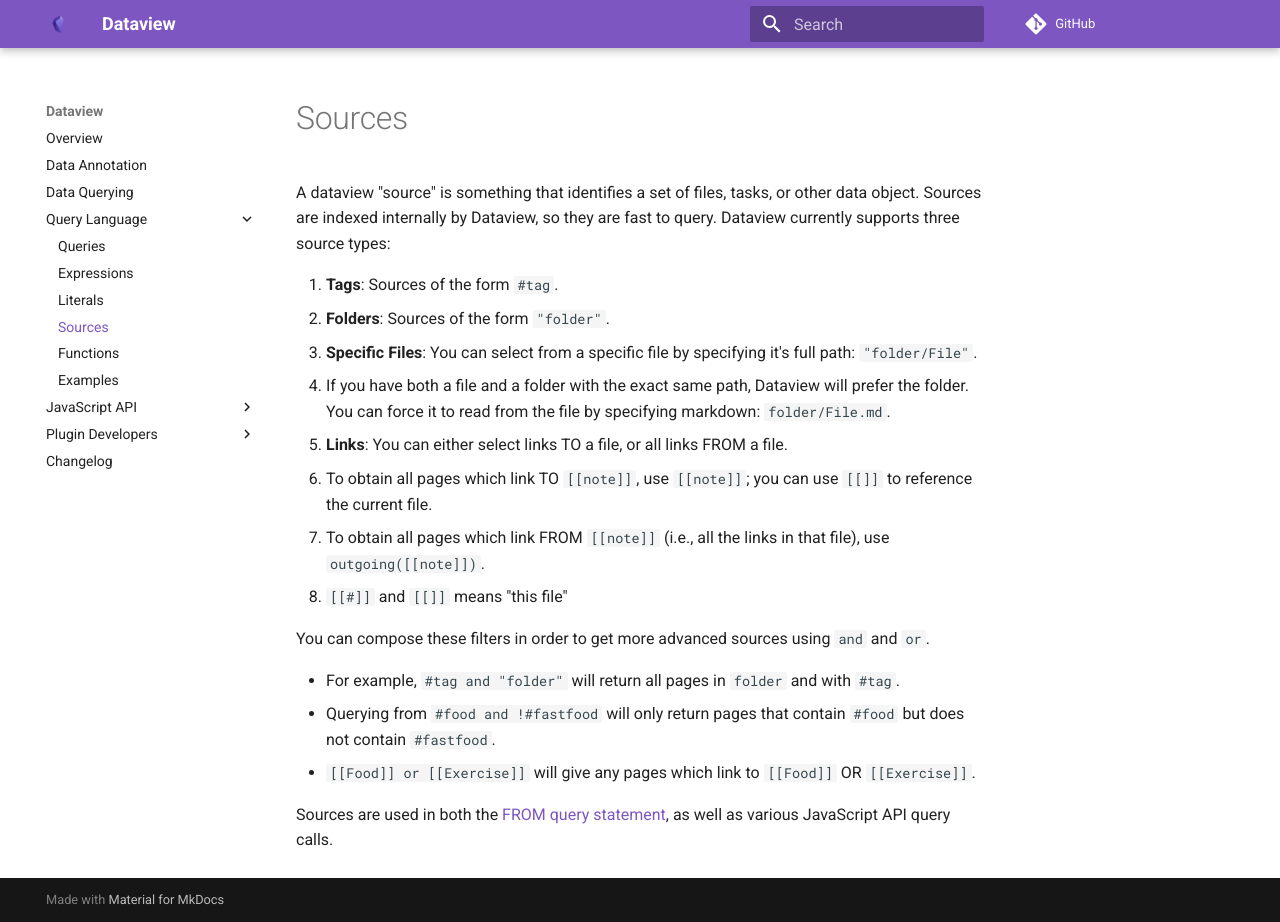
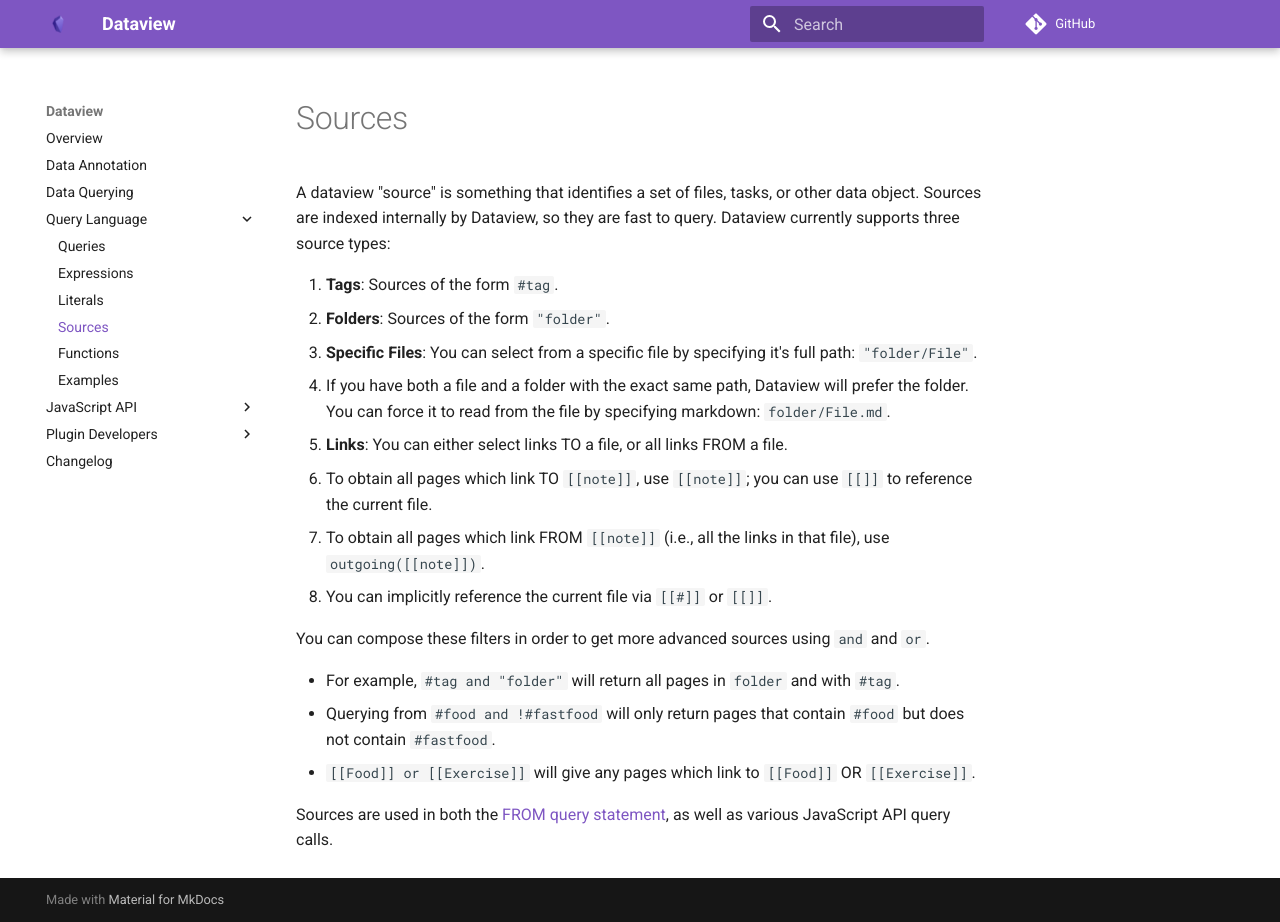
Before and after one commit to blacksmithgu/obsidian-dataview, an MkDocs documentation site: the page built from docs/docs/query/sources.md, in a window 1280 px wide and 922 px high. Built offline with MkDocs 1.6.1 and Material for MkDocs 9.7.7, drawn with Linux system fonts in a browser that asks for light colours; comment, search, counter and statistics services are not loaded.

Commit message:
Reword note on [[]] and [[#]]

```diff
--- a/docs/docs/query/sources.md
+++ b/docs/docs/query/sources.md
@@ -11,7 +11,7 @@ Dataview, so they are fast to query. Dataview currently supports three source ty
 3. **Links**: You can either select links TO a file, or all links FROM a file.
   - To obtain all pages which link TO `[[note]]`, use `[[note]]`; you can use `[[]]` to reference the current file.
   - To obtain all pages which link FROM `[[note]]` (i.e., all the links in that file), use `outgoing([[note]])`.
-  - `[[#]]` and `[[]]` means "this file"
+  - You can implicitly reference the current file via `[[#]]` or `[[]]`.
 
 You can compose these filters in order to get more advanced sources using `and` and `or`.
 
```
